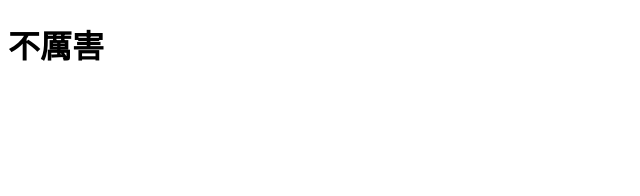
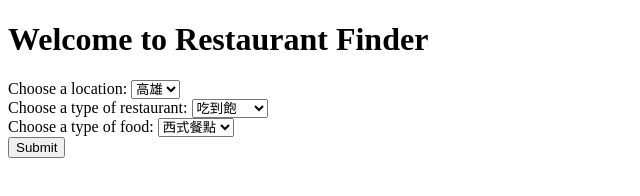
Before and after one commit to Airou0620/Airou0620.github.io, a plain HTML site: page index.html in a window 1280 px wide. Shown: the whole page, without its empty margins (0-640 px from the left). Drawn offline with Linux system fonts and the light colour scheme.

Commit message:
Update index.html

```diff
--- a/index.html
+++ b/index.html
@@ -1,11 +1,37 @@
 <!DOCTYPE html>
 <html>
-  <head>
-    <meta charset="utf-8">
-    <title>你好，GitHub</title>
-  </head>
-  <body>
-    <h1>不厲害</h1>
-  </body>
-
+<head>
+<title>Restaurant Finder</title>
+</head>
+<body>
+<h1>Welcome to Restaurant Finder</h1>
+<form>
+<label for="location">Choose a location:</label>
+<select id="location" name="location">
+<option value="高雄">高雄</option>
+<option value="屏東">屏東</option>
+<option value="台南">台南</option>
+<option value="嘉義">嘉義</option>
+<option value="雲林">雲林</option>
+<option value="彰化">彰化</option>
+<option value="台中">台中</option>
+<option value="台北">台北</option>
+</select>
+<br>
+<label for="type">Choose a type of restaurant:</label>
+<select id="type" name="type">
+<option value="all you can eat">吃到飽</option>
+<option value="not all you can eat">非吃到飽</option>
+</select>
+<br>
+<label for="food">Choose a type of food:</label>
+<select id="food" name="food">
+<option value="西式餐點">西式餐點</option>
+<option value="義式餐廳">義式餐廳</option>
+<option value="日式餐廳">日式餐廳</option>
+</select>
+<br>
+<input type="submit" value="Submit">
+</form>
+</body>
 </html>
```
